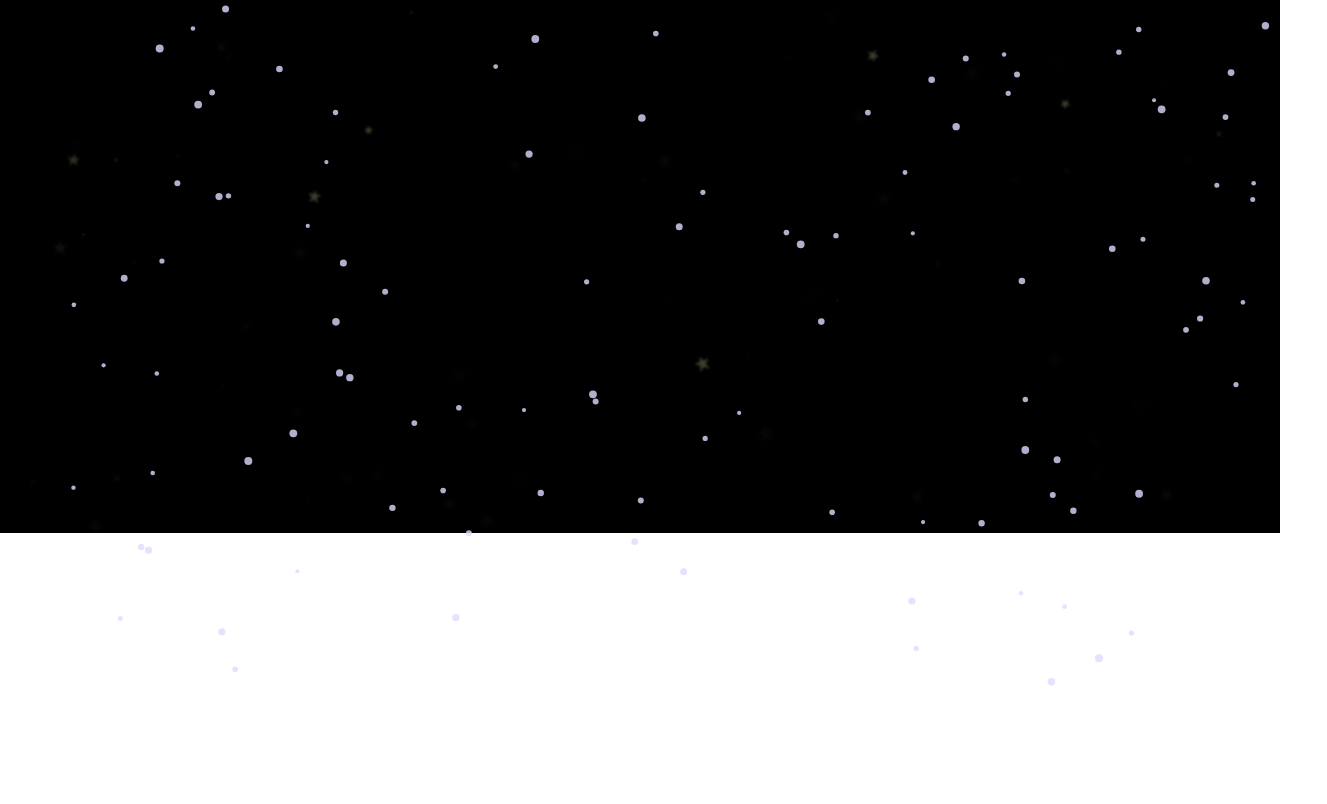
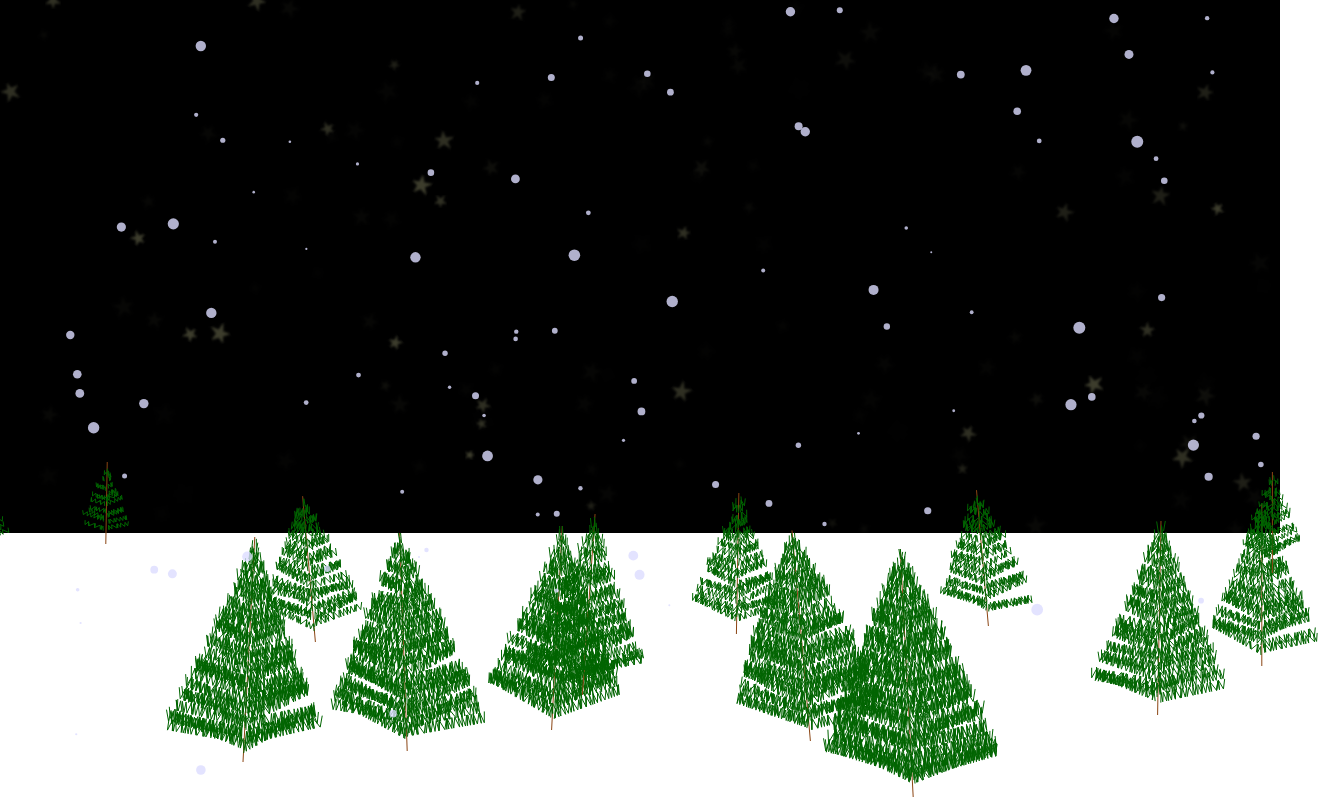
Before and after one commit to underscoredotspace/winter-scene, a React app: page / in a window 1280 px wide. Shown: the whole page, 1327 px wide, since content can reach past the window. Built offline with nearby package versions, Linux system fonts and the light colour scheme.

Commit message:
PineTrees added Stars restructured

```diff
--- a/package.json
+++ b/package.json
@@ -5,11 +5,12 @@
   "dependencies": {
     "react": "^16.2.0",
     "react-dom": "^16.2.0",
-    "react-scripts": "1.0.17"
+    "react-scripts": "1.0.17",
+    "serve": "^6.4.2"
   },
   "scripts": {
     "start": "react-scripts start",
-    "build": "react-scripts build",
+    "build": "react-scripts build && serve -s build",
     "eject": "react-scripts eject"
   }
 }
--- a/src/index.css
+++ b/src/index.css
@@ -1,6 +1,10 @@
 body, html {
   margin: 0;
   overflow: hidden;
+}
+
+#snow {
+  z-index: 1000;
 }
 
 svg.pine-tree {
@@ -19,10 +23,20 @@ polygon.star {
   stroke: none;
 }
 
-.pine-trees {
+svg.pine-tree {
   position: absolute;
-  width: 100vw;
-  height: 100vh;
+  z-index: -1;
+}
+
+.pine-trunk {
+  stroke: saddlebrown;
+  stroke-width: 1px;
+}
+
+.pine-needles {
+  stroke: darkgreen;
+  fill: none;
+  stroke-width: 1px;
 }
 
 .star-field {
@@ -42,33 +56,3 @@ polygon.star {
     opacity: 0.3;
   }
 }
-
-.snow-flake {
-  position: absolute;
-  color: #DDF;
-  filter: blur(1px);
-  top: -50px;
-  animation: snow-fall linear infinite;
-}
-
-@keyframes snow-fall {
-  0% {
-    transform: translateX(-5px) translateY(0px);
-  }
-
-  25% {
-    transform: translateX(5px)  translateY(25vh);
-  }
-
-  50% {
-    transform: translateX(-5px) translateY(50vh);
-  }
-
-  75% {
-    transform: translateX(5px) translateY(75vh);
-  }
-
-  100% {
-    transform: translateX(-5px) translateY(calc(100vh + 50px));
-  }
-}
--- a/src/index.js
+++ b/src/index.js
@@ -10,6 +10,7 @@ class WinterScene extends React.Component {
     return (
       <div>
         <Stars />
+        <PineTrees />
         <Snow />
       </div>
     )
@@ -20,44 +21,36 @@ class Stars extends React.Component {
   state = {stars: []}
 
   makeStars = () => {
-    this.starFieldElement = document.querySelector('.star-field')
+    this.width = this.node.clientWidth
+    this.height = this.node.clientHeight
+    this.starDensity = this.height * this.width / 5000
 
-    const width = this.starFieldElement.clientWidth,
-      height = this.starFieldElement.clientHeight,
-      starDensity = height * width / 10000
     let stars = []
 
-    for (let ndx = 0; ndx < starDensity; ndx++) {
-      const { y, size, cycleTime, rotation } = {
-        y: rnd(-10, height),
-        size: rnd(3, 15),
+    for (let ndx = 0; ndx < this.starDensity; ndx++) {
+      stars.push({
+        x: rnd(-10, this.width),
+        y: rnd(-10, this.height),
+        size: rnd(10, 20),
         cycleTime: rnd(10, 25),
         rotation: rnd(0, 359)
-      }
-      stars.push(
-        <Star
-          x={rnd(-10, width)}
-          y={y}
-          size={size}
-          rotation={rotation}
-          cycleTime={cycleTime}
-          key={`star-${ndx}`}
-        />
-      )
+      })
     }
 
-     this.setState({stars: []}, () => this.setState({stars}))
+    this.setState({stars})
   }
 
   componentDidMount() {
-    this.makeStars()
-    window.addEventListener("resize", this.makeStars)
+     window.addEventListener("resize", this.makeStars)
+     this.makeStars()
   }
 
   render() {
     return (
-      <div className="star-field">
-        {this.state.stars}
+      <div className="star-field" ref={n=>(this.node=n)}>
+        {this.state.stars.map((star, ndx) => (
+          <Star {...star} key={`star-${ndx}`} />
+        ))}
       </div>
     )
   }
@@ -100,7 +93,127 @@ class Star extends React.Component {
   }
 }
 
-class Particle {
+class PineTrees extends React.Component {
+  state = {trees:[]}
+
+  componentDidMount() {
+    const maxTreeH = 250
+    const minTreeH = 75
+
+    const treeCount = window.innerWidth / 100
+    const segment = window.innerWidth / treeCount
+    const minBottom = window.innerHeight * (2/3)
+    const maxBottom = window.innerHeight
+
+    console.log({treeCount})
+
+    let trees = []
+    for (let tree=0; tree<(treeCount+1); tree++) {
+      const size = rnd(minTreeH,maxTreeH)
+      const left = rnd(segment*(tree-1), segment*tree)
+      const ratio = (size - minTreeH) / (maxTreeH-minTreeH)
+      const bottom = minBottom + (ratio * (maxBottom-minBottom))
+      const top = bottom - size
+      trees.push({left, top, size})
+    }
+    this.setState({trees})
+  }
+
+  render = () =>
+    (<div className="pineTrees">
+      {
+        this.state.trees.map((tree, ndx) => (
+          <PineTree {...tree} key={`tree-${ndx}`} />
+        ))
+      }
+    </div>)
+}
+
+class PineTree extends React.Component {
+  state = {lines:[], polylines:[]}
+
+  setSize() {
+    this.outer = this.node.getBoundingClientRect()
+    const viewBox = `0 0 ${this.outer.width} ${this.outer.height}`
+    this.setState({viewBox})
+  }
+
+  getLine = (x1, y1, angle, length) => {
+    let {x2,y2} = this.lineEnd(x1, y1, angle, length)
+    return {x1,y1,x2,y2}
+  }
+
+  lineEnd = (x1, y1, angle, length) => {
+    angle = angle * Math.PI / 180
+    const x2 = x1 + (length * Math.sin(angle))
+    const y2 = y1 + (length * Math.cos(angle))
+    return {x2, y2}
+  }
+
+  componentDidMount() {
+    if (!this.node) {return}
+    this.setSize()
+    let lines = [], polylines = []
+
+    const trunkAngle = rnd(175,185)
+    const trunkLength = this.outer.height
+    const trunkStart = {x:this.outer.width/2, y:this.outer.height}
+
+    lines.push({...this.getLine(trunkStart.x, trunkStart.y, trunkAngle, trunkLength), className: 'pine-trunk'})
+
+    const branches = this.outer.height/5
+    const segment = trunkLength/branches
+
+    for (let angle of [[100,120], [240,260]]) {
+      for (let branch = 3; branch < branches; branch++) {
+        const posOnTrunk = rnd(segment*branch, segment*(branch+1))
+        const branchStart = this.lineEnd(trunkStart.x, trunkStart.y, trunkAngle, posOnTrunk)
+        const branchAngle = rnd(angle[0], angle[1])
+        const branchLength = (this.outer.width - branchStart.x2) * (1-(branch/branches))
+
+        const subBranches = branchLength/3
+        const subSegment = branchLength/subBranches
+        let polyline = ""
+        for (let subBranch = 0; subBranch < subBranches-1; subBranch++) {
+          const posOnBranch = rnd(subSegment*subBranch, subSegment*(subBranch+1))
+          const subBranchStart = this.lineEnd(branchStart.x2, branchStart.y2, branchAngle, posOnBranch)
+          const subBranchAngle = rnd(170,190)
+          const subBranchLength = this.outer.height / 20
+          const polySeg = {...this.getLine(subBranchStart.x2, subBranchStart.y2+(subBranchLength/2), subBranchAngle, subBranchLength)}
+          polyline += `${polySeg.x1},${polySeg.y1} ${polySeg.x2},${polySeg.y2} `
+        }
+        polylines.push(polyline)
+      }
+    }
+
+    this.setState({lines,polylines})
+  }
+
+  render = () => {
+    const style = {
+      top: this.props.top,
+      left: this.props.left,
+      width:`${(this.props.size * 200) / 250}px`,
+      height: `${this.props.size}px`
+    }
+
+    return (
+      <svg className="pine-tree" style={style} xmlns={SVGNS} viewBox={this.state.viewBox} ref={n=>this.node=n}>
+        {
+          this.state.lines.map((line, ndx) => (
+            <line className="pine-branch" {...line} key={`line-${ndx}`} />
+          ))
+        }{
+          this.state.polylines.map((polyline, ndx) => (
+            <polyline className="pine-needles" points={polyline}  key={`polyline-${ndx}`} />
+          ))
+        }
+      </svg>
+    )
+  }
+}
+
+class SnowParticle {
   constructor(ctx, pos, size=1, vel={x:1,y:0.5}, wibble=5) {
     if (!ctx) throw (new Error('Missing context'))
     if (!pos) throw (new Error('Missing position'))
@@ -168,7 +281,7 @@ class Snow extends React.Component {
   componentDidMount() {
     this.canvas = document.getElementById('snow')
     this.ctx = this.canvas.getContext('2d')
-    this.fps = 30
+    this.fps = 60
 
     window.addEventListener("resize", this.updateCanvasSize)
     this.updateCanvasSize()
@@ -180,10 +293,10 @@ class Snow extends React.Component {
       const dropSpeed = rnd(1000,3000)/1000
       const wibbleAmount = rnd(100,300)/10
       const wibbleSpeed = rnd(200,300)/1000
-      const size = rnd(20,40)/10
+      const size = rnd(10,60)/10
       const pos = {y:rnd(0, this.canvas.height),x:rnd(-1, this.canvas.width+1)}
       this.particles.push(
-        new Particle(this.ctx, pos, size, {x:wibbleSpeed,y:dropSpeed}, wibbleAmount)
+        new SnowParticle(this.ctx, pos, size, {x:wibbleSpeed,y:dropSpeed}, wibbleAmount)
       )
     }
 
@@ -191,13 +304,7 @@ class Snow extends React.Component {
     this.animate(this.fps)
   }
 
-  render() {
-    return (
-      <div>
-        <canvas id="snow"></canvas>
-      </div>
-    )
-  }
+  render = () => (<canvas id="snow"></canvas>)
 }
 
 ReactDOM.render(
```
Also changed, not shown: 1 other file.
